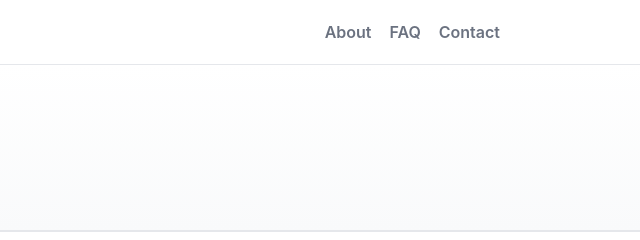
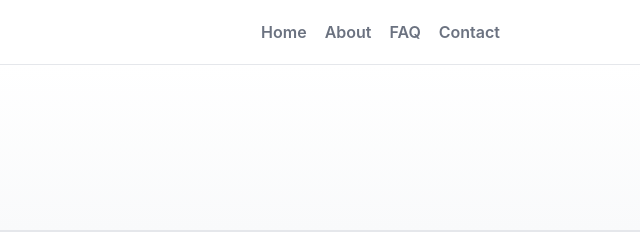
Before and after one commit to sumailjunior03-ui/calc-hq-site, a plain HTML site: page 404.html in a window 1280 px wide. Shown: the top 240 px of the page, 640-1280 px from the left. Drawn offline with Linux system fonts and the light colour scheme.

Commit message:
Nav patch: add Home link to mobile menu navigation on all pages

```diff
--- a/404.html
+++ b/404.html
@@ -25,6 +25,7 @@
       <nav class="nav" aria-label="Primary">
         <button class="nav-toggle" aria-expanded="false" aria-controls="nav-menu">Menu</button>
         <ul id="nav-menu" class="nav-list">
+          <li><a href="https://calc-hq.com/">Home</a></li>
           <li><a href="about.html">About</a></li>
           <li><a href="faq.html">FAQ</a></li>
           <li><a href="contact.html">Contact</a></li>
```
Also changed, not shown: about.html (+1 -0 lines), contact.html (+1 -0 lines), faq.html (+1 -0 lines), index.html (+1 -0 lines), legal.html (+1 -0 lines), methodology.html (+1 -0 lines), privacy.html (+1 -0 lines).
